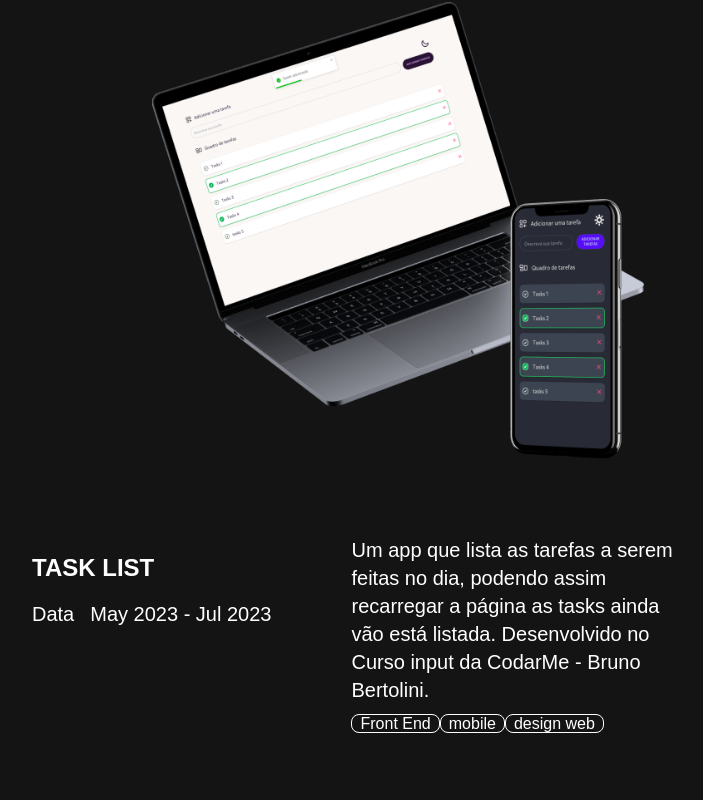
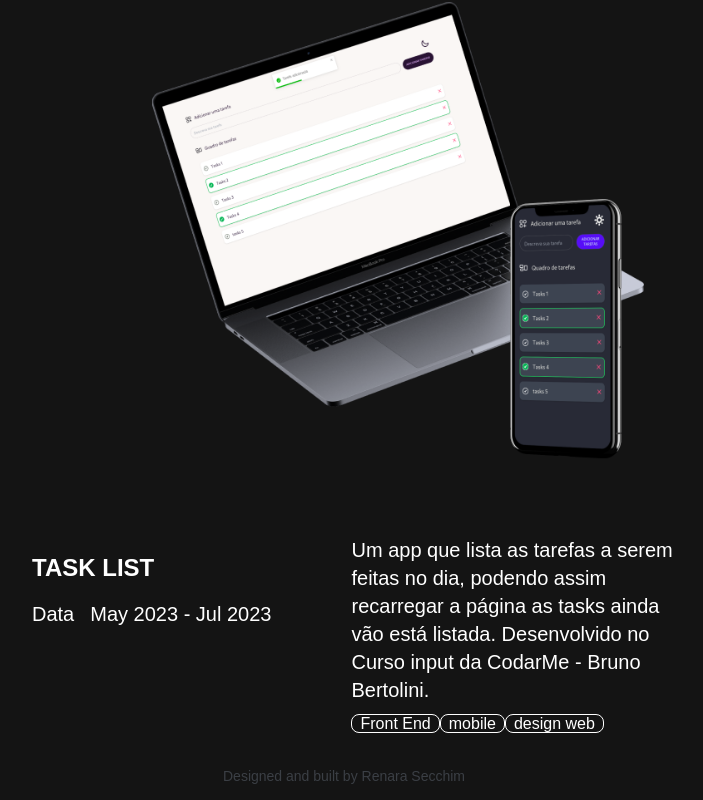
Before and after one commit to Ar3secchim/Project-Portifolio-web, a React (Vite) app: page /projects in a window 1280 px wide. Shown: the part 2786-3586 px from the top of the page, without its empty margins (296-999 px from the left). Before the commit the page ends 3522 px from the top, so only its background shows below. Built offline with nearby package versions, Linux system fonts and the light colour scheme; a web font is replaced by a local one.

Commit message:
feat: add Footer componet and update favicon

```diff
--- a/index.html
+++ b/index.html
@@ -7,7 +7,7 @@
     <link rel="preconnect" href="https://fonts.gstatic.com" crossorigin>
     <link href="https://fonts.googleapis.com/css2?family=Inter:wght@300;600;800&display=swap" rel="stylesheet">
 
-    <link  rel="shortcut icon" href="/src/assets/icons/favicon.ico" />
+    <link  rel="shortcut icon" href="/src/assets/icons/logo.svg" />
 
     <title>Renara Secchim</title>
   </head>
--- a/src/routes.jsx
+++ b/src/routes.jsx
@@ -5,6 +5,7 @@ import { Home } from "./pages/Home"
 import { Contact } from "./pages/Contact"
 import { Projects } from "./pages/Projects"
 import { About } from "./pages/About"
+import { Footer } from "./components/Footer"
 
 function AppRouter() {
 	return (
@@ -21,6 +22,8 @@ function AppRouter() {
 
 					{/* <Route path="*" element={<NotFound />} /> */}
 				</Routes>
+
+				<Footer />
 			</Router>
 		</main>
 	)
```
